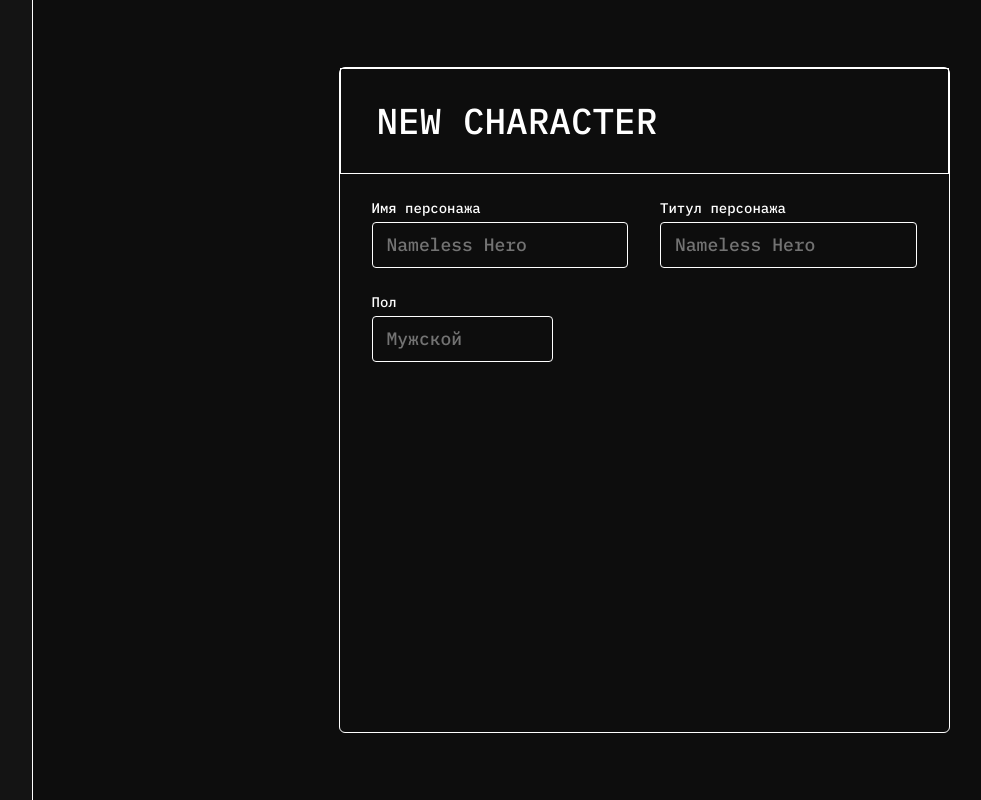
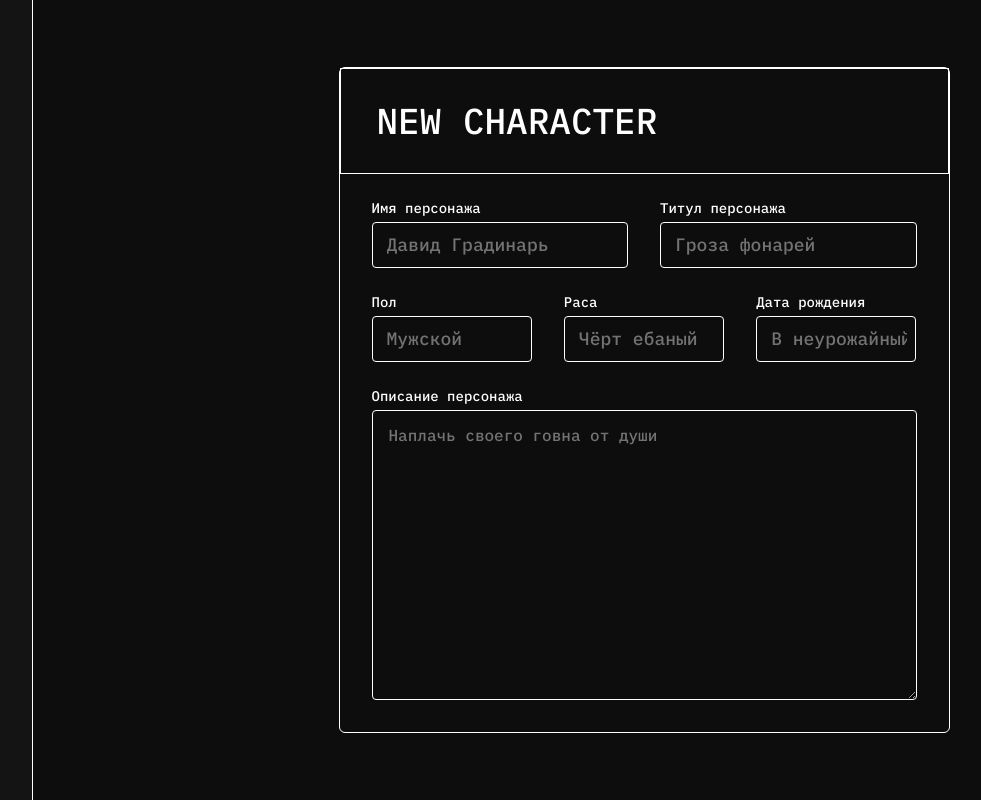
Before and after one commit to S-Caelum/eiyuunar-project, a React (Vite) app in the folder eiyuunar-app/: page /new-character in a window 1280 px wide. Shown: the whole page, without its empty margins (25-1006 px from the left). Built offline with nearby package versions, Linux system fonts and the light colour scheme.

Commit message:
I hate my life
made some pretty things, but I forgot what are they lol

```diff
--- a/eiyuunar-app/src/components/common/labeled-select.tsx
+++ b/eiyuunar-app/src/components/common/labeled-combobox.tsx
@@ -16,7 +16,7 @@ type LabeledSelectProps = {
 
 const lol = ["Dasda", "dasdas", "dsadas", "gasgas"];
 
-const LabeledSelect = ({
+const LabeledComboBox = ({
   label,
   className,
   placeholder,
@@ -75,4 +75,4 @@ const LabeledSelect = ({
   );
 };
 
-export default LabeledSelect;
+export default LabeledComboBox;
--- a/eiyuunar-app/src/components/common/labeled-input.tsx
+++ b/eiyuunar-app/src/components/common/labeled-input.tsx
@@ -2,7 +2,7 @@ type LabeledInputProps = {
   label: string;
   value: string;
   placeholder: string;
-  handler: () => void | undefined;
+  handler: (value: string) => void | undefined;
   className: string;
 };
 
@@ -10,6 +10,7 @@ const LabeledInput = ({
   label,
   value,
   handler,
+  placeholder,
   className,
 }: LabeledInputProps) => {
   return (
@@ -17,11 +18,11 @@ const LabeledInput = ({
       <p className="pb-1 text-sm">{label}</p>
       <input
         type="text"
-        placeholder="Nameless Hero"
+        placeholder={placeholder}
         value={value}
         onChange={
           typeof handler !== "undefined"
-            ? () => handler()
+            ? (e) => handler(e.target.value)
             : () => console.log("ZNN")
         }
         className="text-lg p-2 w-full pl-3.5 focus:outline-0 border rounded-sm placeholder:text-neutral-500"
--- a/eiyuunar-app/src/pages/character.tsx
+++ b/eiyuunar-app/src/pages/character.tsx
@@ -1,4 +1,4 @@
-import useCharacter from "../stores/character-store";
+import useCharacterStore from "../stores/character-store";
 
 import type { CombinedStatCounterType } from "../components/character/combined-stat-counter";
 import ResourceCounter from "../components/character/resource-counter";
@@ -11,8 +11,8 @@ import CharacterNotes from "../components/character/notes";
 import TabView from "../components/common/tab-view";
 
 export default function Character() {
-  const setModifiable = useCharacter((state) => state.switchMode);
-  const modifiable = useCharacter((state) => state.modifiable);
+  const setModifiable = useCharacterStore((state) => state.switchMode);
+  const modifiable = useCharacterStore((state) => state.modifiable);
 
   const shit: CombinedStatCounterType = {
     leftStat: { name: "Телосложение", value: 4, modifiable: true },
--- a/eiyuunar-app/src/pages/new-character.tsx
+++ b/eiyuunar-app/src/pages/new-character.tsx
@@ -1,33 +1,55 @@
 import LabeledInput from "../components/common/labeled-input";
-import LabeledSelect from "../components/common/labeled-select";
+import LabeledComboBox from "../components/common/labeled-combobox";
+import { useNewCharacterStore } from "../stores/new-character-store";
 
 export default function NewCharacter() {
-  const genders = ["Male", "Female", "Genderless"];
+  const { name, alias, race, gender, birthday, description } =
+    useNewCharacterStore();
+  const changehandler = useNewCharacterStore((state) => state.changeParam);
   return (
     <div className="screen-scroll-container justify-center items-center flex flex-col font-[PlexMono]">
       <div className="w-3/6 h-5/6 border flex flex-col gap-6 rounded-md">
         <h1 className="py-8 px-9 h-fit text-4xl border">NEW CHARACTER</h1>
-        <section className="flex flex-col px-8 gap-6">
+        <section className="flex flex-col grow px-8 pb-8 gap-6">
           <div className="flex gap-8">
             <LabeledInput
               label="Имя персонажа"
-              value=""
-              placeholder="Сакаи Сора"
+              value={name}
+              placeholder="Давид Градинарь"
+              className="grow"
+              handler={(value) => changehandler("name", value)}
+            />
+            <LabeledInput
+              label="Титул персонажа"
+              value={alias}
+              placeholder="Гроза фонарей"
+              className="grow"
+              handler={(value) => changehandler("alias", value)}
+            />
+          </div>
+          <div className="flex gap-8">
+            <LabeledComboBox
+              label="Пол"
+              placeholder="Мужской"
+              className="grow"
+            />
+            <LabeledComboBox
+              label="Раcа"
+              placeholder="Чёрт ебаный"
               className="grow"
             />
             <LabeledInput
-              label="Титул персонажа"
-              value=""
-              placeholder="Серое Божество"
+              label="Дата рождения"
+              value={birthday}
+              placeholder="В неурожайный год"
               className="grow"
             />
           </div>
-          <div className="flex gap-8">
-            <LabeledSelect
-              label="Пол"
-              options={genders}
-              placeholder="Мужской"
-              className="w-1/3"
+          <div className="grow h-full flex flex-col">
+            <p className="pb-1 text-sm">Описание персонажа</p>
+            <textarea
+              className="grow h-full border placeholder:text-neutral-500 rounded-sm px-4 py-3 focus:outline-0"
+              placeholder="Наплачь своего говна от души"
             />
           </div>
         </section>
--- a/eiyuunar-app/src/stores/character-store.tsx
+++ b/eiyuunar-app/src/stores/character-store.tsx
@@ -2,13 +2,12 @@ import { create } from "zustand";
 
 type CharacterStore = {
   modifiable: boolean;
-
   switchMode: () => void;
 };
 
-const useCharacter = create<CharacterStore>((set) => ({
+const useCharacterStore = create<CharacterStore>((set) => ({
   modifiable: false,
   switchMode: () => set((state) => ({ modifiable: !state.modifiable })),
 }));
 
-export default useCharacter;
+export default useCharacterStore;
--- a/eiyuunar-app/src/stores/new-character-store.tsx
+++ b/eiyuunar-app/src/stores/new-character-store.tsx
@@ -1 +1,55 @@
 import { create } from "zustand";
+
+type NewCharacterStore = {
+  name: string;
+  alias: string;
+  description: string;
+  gender: string;
+  race: string;
+  birthday: string;
+
+  health: number;
+  mana: number;
+  wayre: number;
+  speed: number;
+  actionsCount: number;
+  martial: {
+    name: string;
+    experience: number;
+  };
+  magic: {
+    name: string;
+    experience: number;
+  };
+  changeParam: <K extends keyof NewCharacterStore>(
+    key: K,
+    v: NewCharacterStore[K],
+  ) => void;
+};
+
+export const useNewCharacterStore = create<NewCharacterStore>((set) => ({
+  name: "",
+  alias: "",
+  description: "",
+  gender: "",
+  race: "",
+  birthday: "",
+  health: 2800,
+  mana: 100,
+  wayre: 0,
+  speed: 5,
+  actionsCount: 1,
+  martial: {
+    name: "",
+    experience: 0,
+  },
+  magic: {
+    name: "",
+    experience: 0,
+  },
+  changeParam: (key, value) =>
+    set((state) => ({
+      ...state,
+      [key]: value,
+    })),
+}));
```
